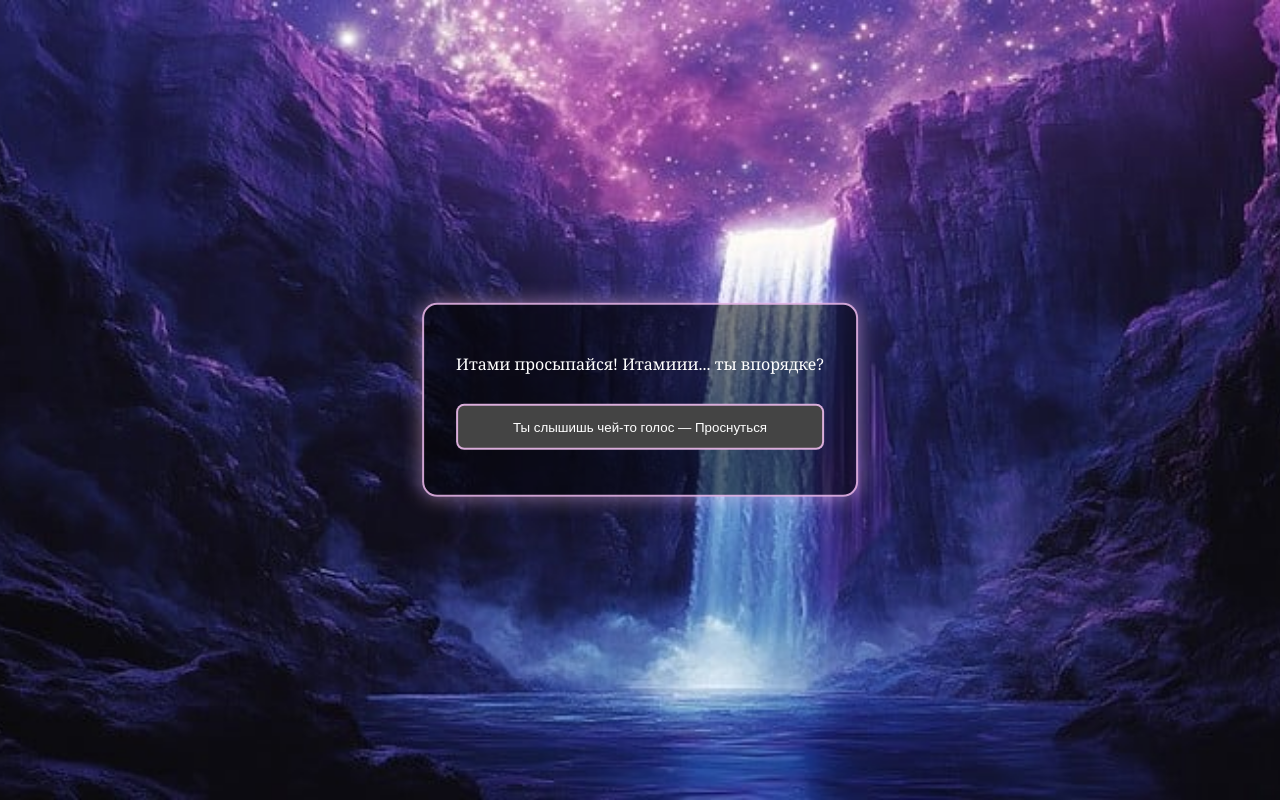
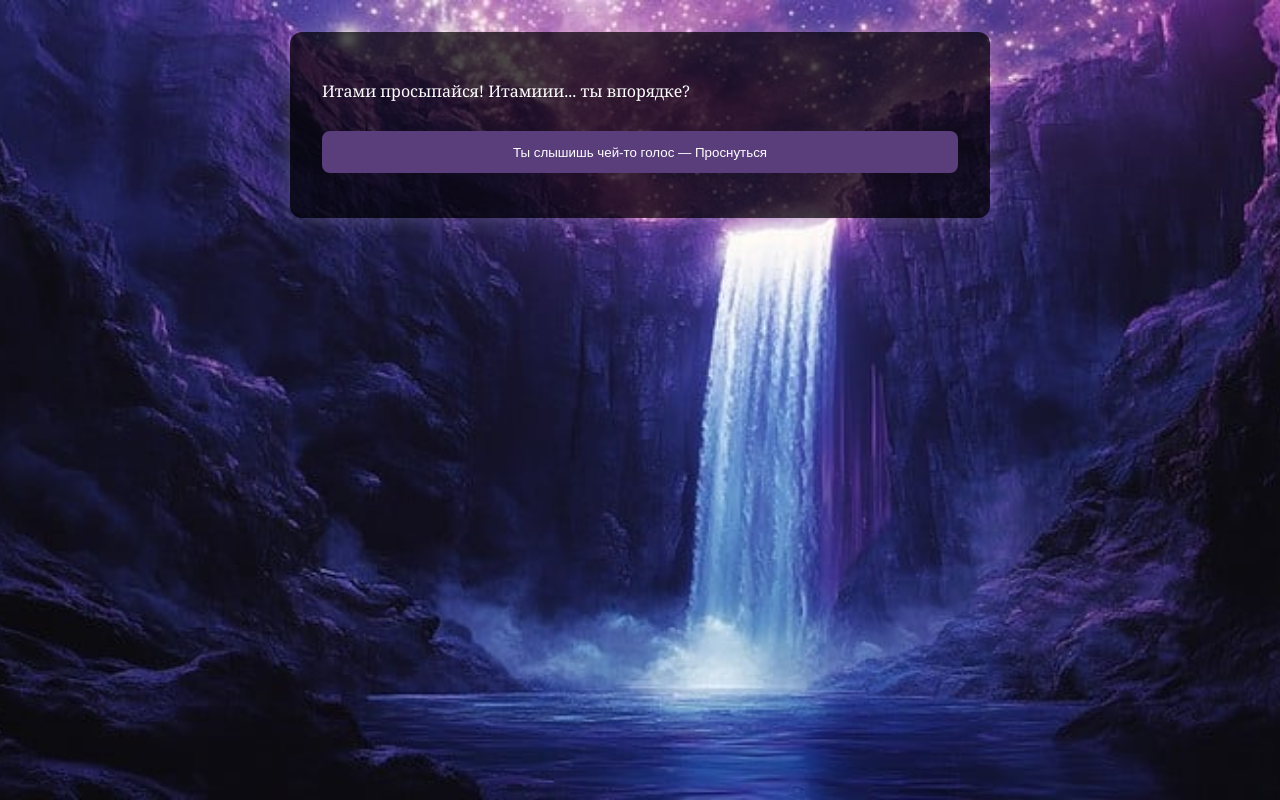
Before and after one commit to Wishediwish/Wish, a plain HTML site: page index.html in a window 1280 px wide. Drawn offline with Linux system fonts and the light colour scheme.

Commit message:
Add files via upload

```diff
--- a/index.html
+++ b/index.html
@@ -18,29 +18,18 @@
     }
     .screen {
       display: none;
-      max-width: 800px;
+      padding: 2em;
+      max-width: 700px;
       margin: auto;
-      padding: 2em;
     }
     .active {
       display: block;
     }
     .container {
-      position: absolute;
-      top: 50%;
-      left: 50%;
-      transform: translate(-50%, -50%);
-      max-width: 800px;
+      background: rgba(0, 0, 0, 0.7);
+      border-radius: 12px;
       padding: 2em;
-      background: rgba(0, 0, 0, 0.5);
-      border: 2px solid rgba(255, 200, 255, 0.8);
-      border-radius: 15px;
-      box-shadow: 0 0 20px rgba(255, 200, 255, 0.5);
-      animation: fadeIn 0.5s ease-in-out;
-    }
-    @keyframes fadeIn {
-      from { opacity: 0; transform: translate(-50%, -60%); }
-      to   { opacity: 1; transform: translate(-50%, -50%); }
+      box-shadow: 0 0 20px rgba(255, 255, 255, 0.2);
     }
     h1 {
       text-align: center;
@@ -48,8 +37,8 @@
     }
     button {
       margin: 1em 0;
-      background: #444;
-      border: 2px solid rgba(255, 200, 255, 0.8);
+      background: #5a3e7c;
+      border: none;
       padding: 1em;
       color: white;
       border-radius: 8px;
@@ -58,7 +47,7 @@
       transition: 0.3s;
     }
     button:hover {
-      background: #666;
+      background: #7a52a3;
     }
     .quiz {
       margin-top: 1em;
```
